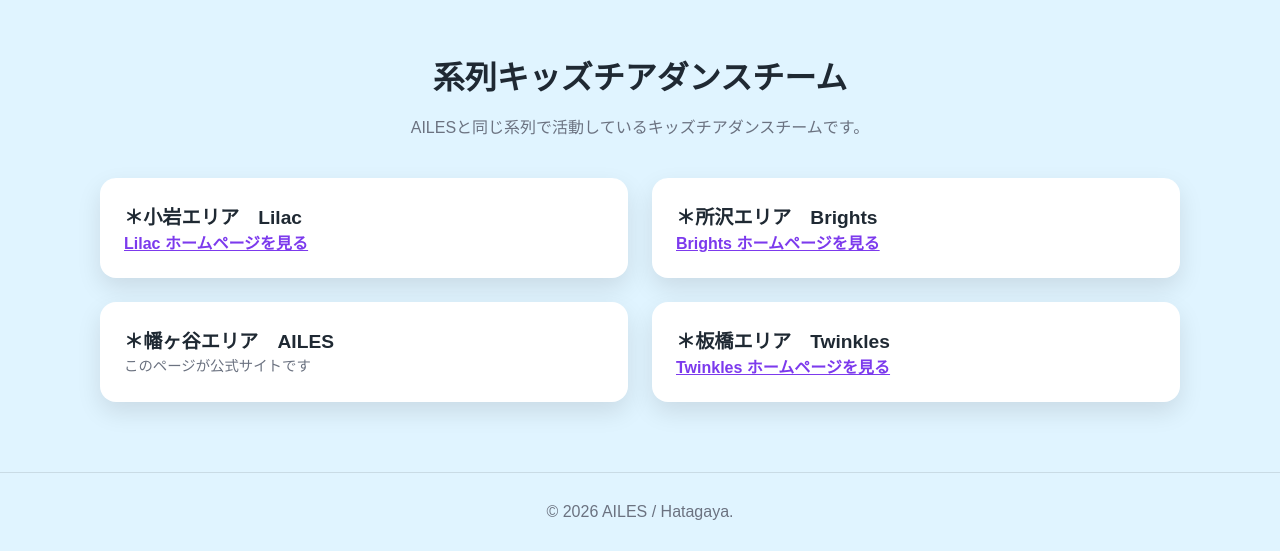
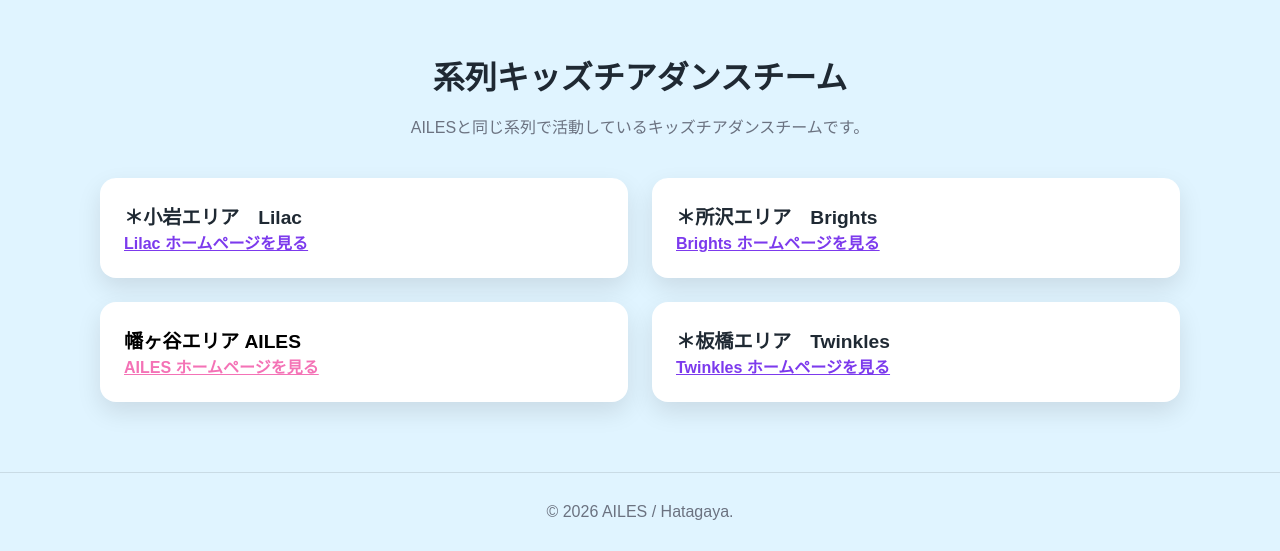
Before and after one commit to springhope312-create/AILES-cheer-dance, a plain HTML site: page index.html in a window 1280 px wide. Shown: the part 4393-4944 px from the top of the page. Drawn offline with Linux system fonts and the light colour scheme.

Commit message:
Update index.html

```diff
--- a/index.html
+++ b/index.html
@@ -359,19 +359,14 @@
         </a>
       </div>
 
-      <!-- AILES（自チーム） -->
-      <div style="
-        background:#fff;
-        padding:24px;
-        border-radius:16px;
-        box-shadow:0 10px 25px rgba(0,0,0,0.1);
-        width:100%;
-        max-width:480px;
-      ">
-        <strong style="font-size:1.2rem;">＊幡ヶ谷エリア　AILES</strong><br>
-        <span style="color:var(--muted); font-size:0.9rem;">
-          このページが公式サイトです
-        </span>
+      <!-- AILES -->
+      <div style="background:#fff; padding:24px; border-radius:16px; box-shadow:var(--shadow); width:100%; max-width:480px; color:#000;">
+        <strong style="font-size:1.2rem;">幡ヶ谷エリア AILES</strong><br>
+        <a href="https://springhope312-create.github.io/AILES-cheer-dance/"
+           target="_blank"
+           style="color:var(--pink); font-weight:600;">
+          AILES ホームページを見る
+        </a>
       </div>
 
       <!-- Twinkles -->
```
